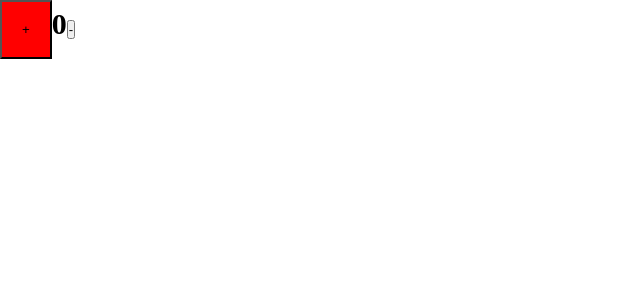
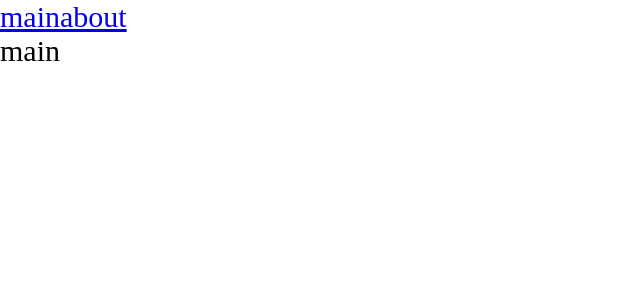
Before and after one commit to Yanarkaev/react-demo-project, a React app: page / in a window 1280 px wide. Shown: the top 300 px of the page, without its empty margins (0-640 px from the left). Built offline with nearby package versions, Linux system fonts and the light colour scheme.

Commit message:
добавил поддержку роутинга

```diff
--- a/package.json
+++ b/package.json
@@ -15,6 +15,7 @@
     "@types/node": "^17.0.21",
     "@types/react": "^17.0.39",
     "@types/react-dom": "^17.0.11",
+    "@types/react-router-dom": "^5.3.3",
     "@types/webpack": "^5.28.0",
     "@types/webpack-dev-server": "^4.7.2",
     "css-loader": "^6.6.0",
@@ -32,6 +33,7 @@
   },
   "dependencies": {
     "react": "^17.0.2",
-    "react-dom": "^17.0.2"
+    "react-dom": "^17.0.2",
+    "react-router-dom": "^6.2.1"
   }
 }
--- a/src/components/App.tsx
+++ b/src/components/App.tsx
@@ -1,10 +1,23 @@
-import { Counter } from './Counter';
-import "../index.scss"
+import { Counter } from "./Counter";
+import "../index.scss";
+import { Route, Routes } from "react-router-dom";
+import { Link } from "react-router-dom";
+import { AboutPageAsync } from "../pages/AboutPage/AboutPage.async";
+import { MainPageAsync } from "../pages/MainPage/MainPage.async";
+import {Suspense} from "react"
+
 
 export const App = () => {
-    return (
-        <div className='app'>
-            <Counter />
-        </div>
-    );
+  return (
+    <div className="app">
+      <Link to={"/"}>main</Link>
+      <Link to={"/about"}>about</Link>
+      <Suspense fallback={<div>Loading...</div>}>
+        <Routes>
+          <Route path="/about" element={<AboutPageAsync />} />
+          <Route path="/" element={<MainPageAsync />} />
+        </Routes>
+      </Suspense>
+    </div>
+  );
 };
--- a/src/index.tsx
+++ b/src/index.tsx
@@ -1,9 +1,12 @@
 import { render } from "react-dom";
 import { Counter } from "./components/Counter";
 import { App } from "./components/App";
+import { BrowserRouter } from "react-router-dom";
 
 render(
-  <App />,
+  <BrowserRouter>
+    <App />
+  </BrowserRouter>,
 
   document.getElementById("root")
 );
--- /dev/null
+++ b/src/pages/AboutPage/AboutPage.async.tsx
@@ -0,0 +1,3 @@
+import { lazy } from "react";
+
+export const AboutPageAsync = lazy(() => import("./AboutPage"));
--- /dev/null
+++ b/src/pages/AboutPage/AboutPage.tsx
@@ -0,0 +1,11 @@
+import React from 'react';
+
+const AboutPage = () => {
+    return (
+        <div>
+            about
+        </div>
+    );
+};
+
+export default AboutPage;
--- /dev/null
+++ b/src/pages/MainPage/MainPage.async.tsx
@@ -0,0 +1,9 @@
+import { lazy } from "react";
+
+export const MainPageAsync = lazy(
+  () =>
+    new Promise((res) => {
+      //@ts-ignore
+      setTimeout(() => res(import("./MainPage")), 1500);
+    })
+);
--- /dev/null
+++ b/src/pages/MainPage/MainPage.tsx
@@ -0,0 +1,7 @@
+import React from "react";
+
+const MainPage = () => {
+  return <div>main</div>;
+};
+
+export default MainPage;
```
Also changed, not shown: 2 other files (tests, documents, lock files or other folders).
